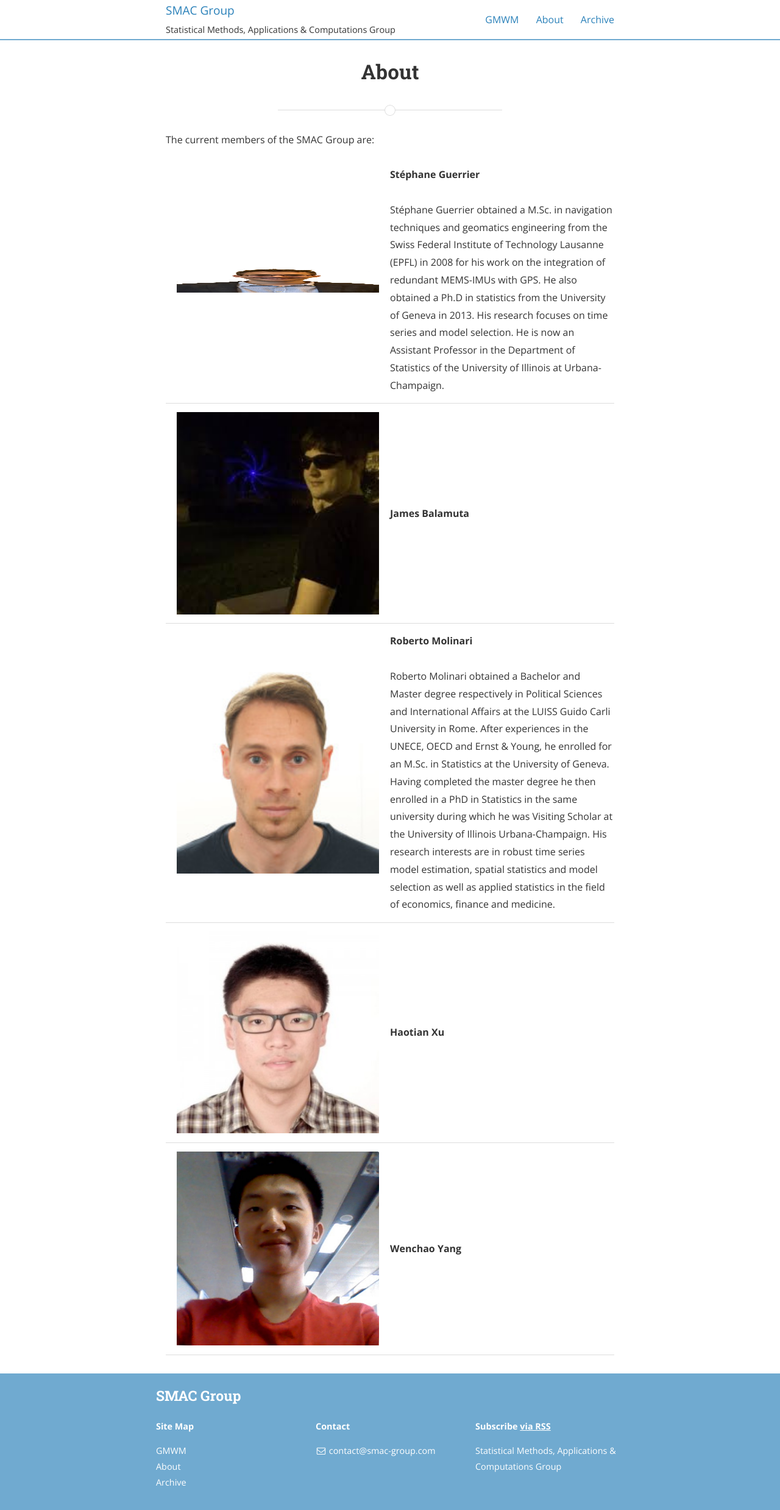
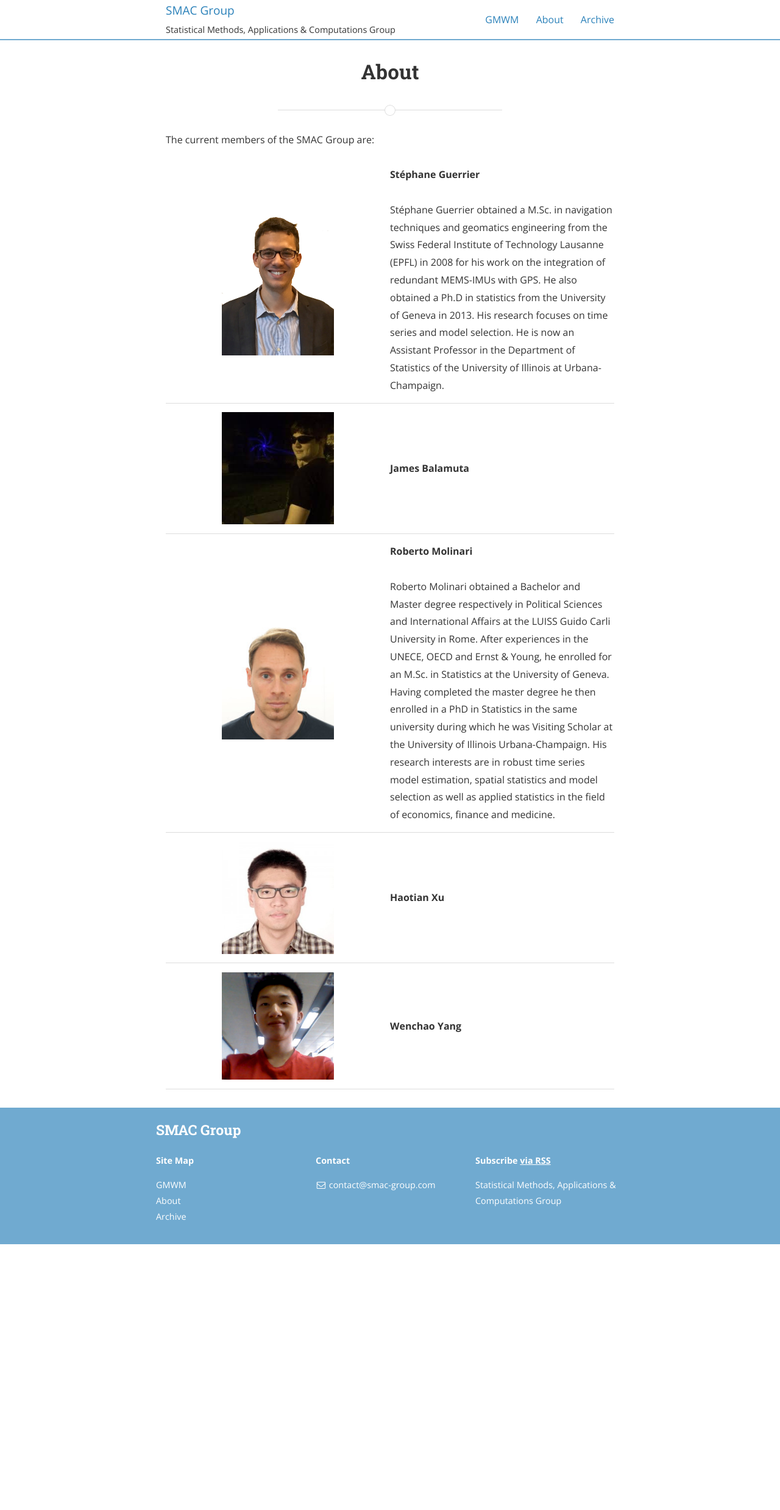
Before and after one commit to SMAC-Group/smac-group.github.io, a Jekyll site: the page built from about.md, in a window 1280 px wide. Shown: the whole page at 61% size. Built offline with Jekyll 4.4.1, drawn with Linux system fonts in a browser that asks for light colours; nearby versions of some CDN libraries; a style sheet for code colours, icons or effects is not loaded; after the commit the page ends 2041 px from its top, so only the background shows below that.

Commit message:
Crop images a bit

```diff
--- a/_sass/_layout.scss
+++ b/_sass/_layout.scss
@@ -249,7 +249,8 @@ pre code.hljs {
 	img {
 		display: block;
 		margin: auto;
-		width: 90%;
+		width: 50%;
+        height: 50%;
 	}
 	/*
 	*	Posts
--- a/about.md
+++ b/about.md
@@ -8,7 +8,7 @@ The current members of the SMAC Group are:
 
 <table>
   <tr>
-  <td><img src="{{ "assets/images/staff/sguerrier.jpg" | prepend: site.baseurl }}" height="42" width="42" alt="Stéphane Guerrier" /></td>
+  <td><img src="{{ "assets/images/staff/sguerrier.jpg" | prepend: site.baseurl }}" alt="Stéphane Guerrier" /></td>
     <td><b>Stéphane Guerrier</b> <br/> <br/>
     Stéphane Guerrier obtained a M.Sc. in navigation techniques and geomatics engineering from the Swiss Federal Institute of Technology Lausanne (EPFL) in 2008 for his work on the integration of redundant MEMS-IMUs with GPS. He also obtained a Ph.D in statistics from the University of Geneva in 2013. His research focuses on time series and model selection. He is now an Assistant Professor in the Department of Statistics of the University of Illinois at Urbana-Champaign.</td>
   </tr>
```
